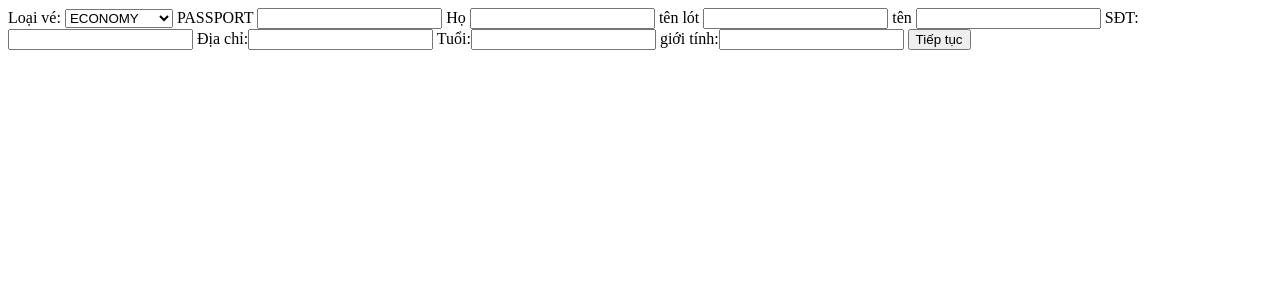
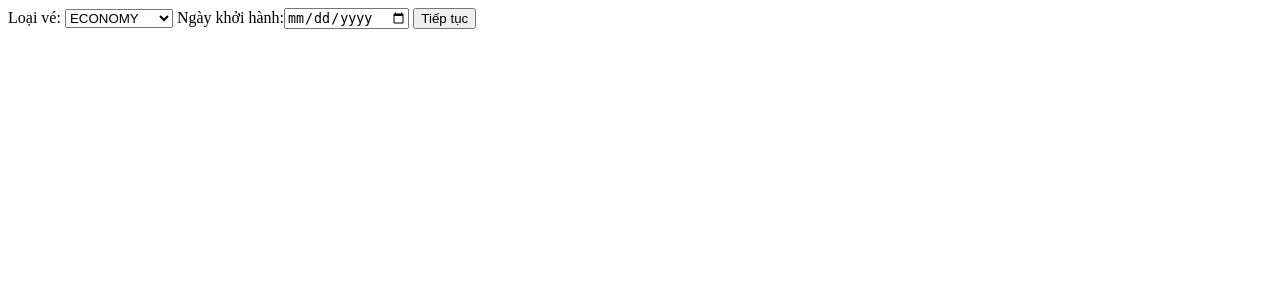
Before and after one commit to T10kg/testdaktpm, a PHP site: page /no_login/loaive.php in a window 1280 px wide. Shown: the top 300 px of the page. Run offline with PHP 8.4, Linux system fonts and the light colour scheme.

Commit message:
bo m nhuc dau

```diff
--- a/client/func.php
+++ b/client/func.php
@@ -11,5 +11,9 @@
         $sql="SELECT * FROM airport ";
         return mysqli_query($conn, $sql);
     }
+    function ticket($conn, $sql){
+        $result=mysqli_query ($conn, $sql);
+        return $result;
+    }
 
     ?>
--- a/no_login/datcho.php
+++ b/no_login/datcho.php
@@ -8,6 +8,7 @@
         <label>Địa chỉ:</label><input type="text" name="address">
         <label>Tuổi:</label><input type="text" name="age">
         <label>giới tính:</label><input type="text" name="sex">
+
         <input type="submit" value="Lưu thông tin" name="submit">
     </form>
 <?php
--- a/no_login/loaive.php
+++ b/no_login/loaive.php
@@ -1,19 +1,12 @@
 <div>
-    <form>
+    <form method="post">
     <label>Loại vé:</label>
     <select name="class">
             <option value="option1">ECONOMY</option>
             <option value="option2">BUSINESS</option>
             <option value="option3">FIRST-CLASS</option>
         </select>
-    <label> PASSPORT</label> <input type="text" name="passport">
-    <label> Họ </label> <input type="text" name="ho">
-    <label> tên lót </label> <input type="text" name="ten">
-    <label> tên </label> <input type="text" name="tenlot">
-    <label>SĐT:</label><input type="text" name="PHONE">
-    <label>Địa chỉ:</label><input type="text" name="address">
-    <label>Tuổi:</label><input type="text" name="age">
-    <label>giới tính:</label><input type="text" name="sex">
+    <label>Ngày khởi hành:</label><input type="date" name="departure_date">
         <input type="submit" value="Tiếp tục" name="submit">
     </form>
 </div>
@@ -21,24 +14,17 @@
 require("../conn.php");
 require("../client/func.php");
 
-if (isset($_POST['submit'])){
-        $class=$_POST["class"];
-        $sql="INSERT INTO ticket ( `CLASS`) VALUES('$class')";
-        $passport=$_POST["passport"];
-        $ho=$_POST["ho"];
-        $tenlot=$_POST["tenlot"];
-        $ten=$_POST["ten"];
-        $SĐT=$_POST["PHONE"];
-        $gioitinh=$_POST["sex"];
-        $tuoi=$_POST["age"];
-        $diachi=$_POST["address"];
-        $SĐTBigInt = (int)$SĐT;
-        $tuoiInt = (int)$tuoi;
-        $sql="INSERT INTO passenger_infor (`PASSPORTNO`, `FNAME`, `MNAME`, `LNAME`, `ADDRESS`, `PHONE`, `AGE`, `SEX`) VALUES('$passport', '$ho', ' $tenlot', '$ten','$diachi','$SĐTBigInt','$tuoiInt', '$gioitinh')";
-        $result=mysqli_query ($conn, $sql);
-        if ($result==1) {
-            header("Location: ../index.php"); // Điều hướng đến trang admin.php
-            exit(); // Dừng thực thi mã sau khi điều hướng
-        }
+if (isset($_POST['submit'])) {
+    $class = $_POST["class"];
+    $departure_date = $_POST['departure_date'];
+    $ticket_code = uniqid(); // Tạo mã vé ngẫu nhiên
+    $flight_code = $_POST['flight_code'];
+    $ticket_sql = "INSERT INTO ticket (`TICKET_`, `CLASS`, `DATE_OF_TRAVEL`, `FLIGHT_CODE`) VALUES ('$ticket_code', '$class', '$departure_date', '$flight_code')";
+    $ticket_result = mysqli_query($conn, $ticket_sql);
+    if ($ticket_result ==1) {
+        echo "Thêm vé thành công! Mã vé: " . $ticket_code;
+    } else {
+        echo "Lỗi khi thêm vé: " . mysqli_error($conn);
     }
+}
 ?>
```
Also changed, not shown: no_login/timchuyenbay.php (+6 -2 lines).
